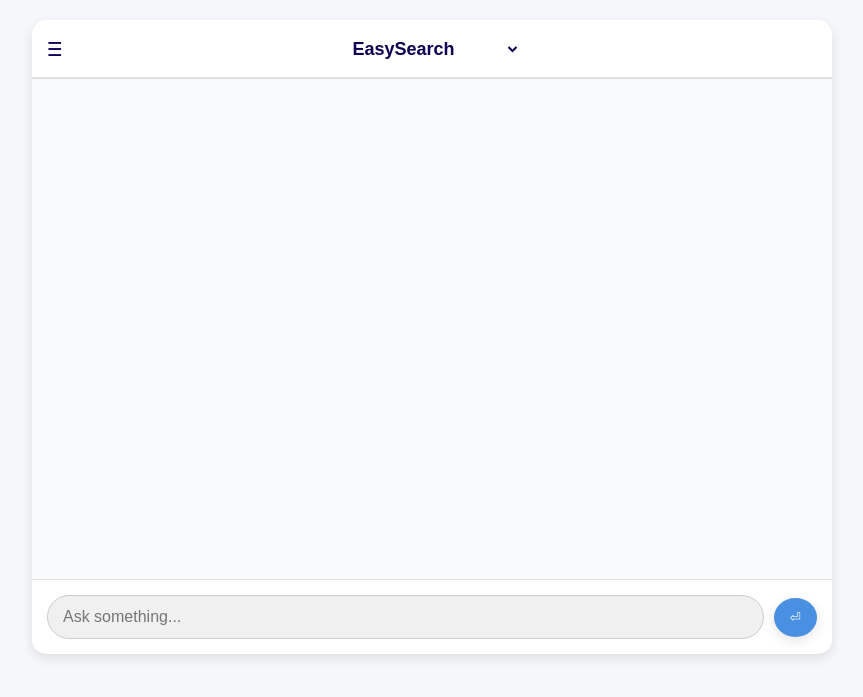
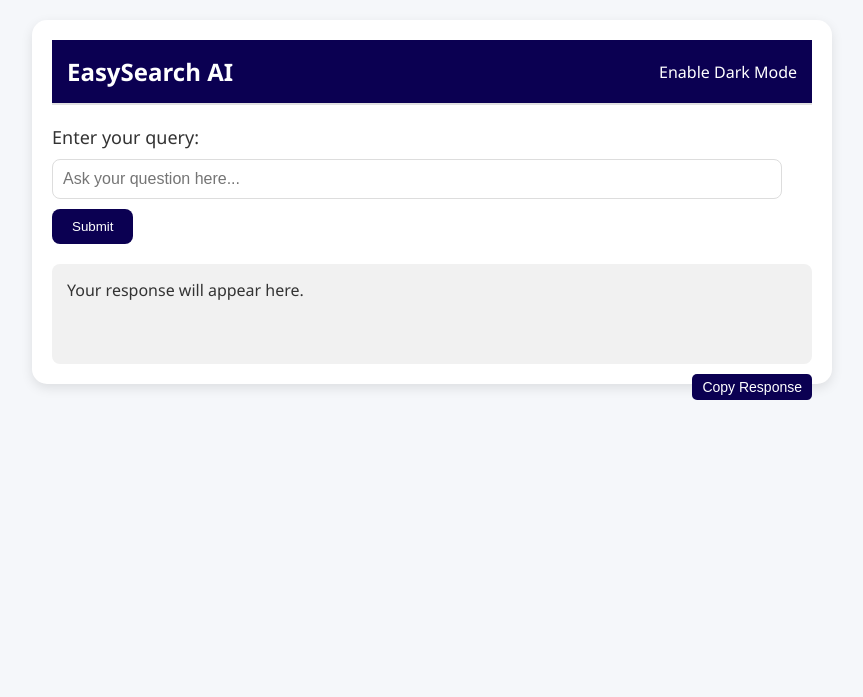
Before and after one commit to ongwaebrowser/ongaiwebservice, a Flask app: page / in a window 1280 px wide. Shown: the top 697 px of the page, without its empty margins (208-1071 px from the left). Run offline with Flask 3, Linux system fonts and the light colour scheme.

Commit message:
Update index.html

```diff
--- a/templates/index.html
+++ b/templates/index.html
@@ -17,6 +17,7 @@
             background-color: #f5f7fa;
             color: #333;
             padding: 20px;
+            transition: background-color 0.3s, color 0.3s;
         }
 
         .container {
@@ -25,366 +26,198 @@
             background-color: #fff;
             border-radius: 15px;
             box-shadow: 0 4px 12px rgba(0, 0, 0, 0.1);
-            overflow: hidden;
+            padding: 20px;
+            transition: background-color 0.3s, color 0.3s;
         }
 
-        /* Header styles */
         .header {
             display: flex;
             justify-content: space-between;
             align-items: center;
             padding: 15px;
-            background-color: #fff;
-            color: #0b0052;
+            background-color: #0b0052;
+            color: white;
             border-bottom: 2px solid #e0e0e0;
-            position: relative;
         }
 
-        /* Center the EasySearch AI dropdown */
-        .header .center {
-            position: absolute;
-            left: 50%;
-            transform: translateX(-50%);
-            font-size: 20px;
-            color: #0b0052;
-            cursor: pointer;
+        .header h1 {
+            font-size: 24px;
         }
 
-        .header select {
-            font-size: 18px;
-            padding: 5px;
-            border: none;
-            background: transparent;
-            color: inherit; /* Inherit color for dark mode */
-            font-weight: bold;
-            cursor: pointer;
+        .input-container {
+            margin-top: 20px;
         }
 
-        /* Menu button on the right */
-        .header .menu {
-            cursor: pointer;
-            font-size: 1.2rem;
-            transition: transform 0.2s ease;
+        .input-container label {
+            font-size: 18px;
+            display: block;
+            margin-bottom: 10px;
         }
 
-        .header .menu:hover {
-            transform: rotate(90deg);
+        .input-container input {
+            width: calc(100% - 30px);
+            padding: 10px;
+            font-size: 16px;
+            border: 1px solid #ddd;
+            border-radius: 8px;
         }
 
-        /* Chat box container */
-        #chat-box {
-            height: 500px;
-            overflow-y: auto;
-            padding: 20px;
-            background-color: #f9fafb;
+        .input-container button {
+            margin-top: 10px;
+            padding: 10px 20px;
+            background-color: #0b0052;
+            color: white;
+            border: none;
+            border-radius: 8px;
+            cursor: pointer;
+            transition: background-color 0.3s;
         }
 
-        /* Chat bubble styling */
-        .chat {
-            margin-bottom: 15px;
-            padding: 12px 20px;
-            border-radius: 25px;
-            max-width: 75%;
-            font-size: 16px;
-            line-height: 1.6;
-            box-shadow: 0 2px 8px rgba(0, 0, 0, 0.1);
-            position: relative;
+        .input-container button:hover {
+            background-color: #0a0048;
         }
 
-        .chat.user-query {
-            background-color: #4A90E2;
-            color: white;
-            margin-left: auto;
-            text-align: right;
-            border-bottom-right-radius: 0;
+        .result {
+            margin-top: 20px;
+            padding: 15px;
+            background-color: #f1f1f1;
+            border-radius: 8px;
+            min-height: 100px;
         }
 
-        .chat.bot-response {
-            background-color: #f0f0f0;
-            color: #333;
-            border-bottom-left-radius: 0;
-            width: 75%;  /* Adjusted width for better reading experience */
-            margin-left: 10px;
+        /* Copy button styles */
+        .copy-button {
+            margin-top: 10px;
+            padding: 5px 10px;
+            font-size: 14px;
+            background-color: #0b0052;
+            color: white;
+            border: none;
+            border-radius: 5px;
+            cursor: pointer;
+            float: right;
         }
 
-        /* Copy button styling */
-        .copy-btn {
-            position: absolute;
-            top: 5px;
-            right: 10px;
-            background-color: #4A90E2;
-            color: white;
-            border: none;
-            padding: 3px 8px;
-            border-radius: 5px;
-            cursor: pointer;
-            font-size: 12px;
-            margin-left: 10px;
-            opacity: 0.8;
+        .copy-button:hover {
+            background-color: #0a0048;
         }
 
-        .copy-btn:hover {
-            background-color: #357ABD;
-            opacity: 1;
-        }
-
-        /* Input area styling */
-        .input-area {
-            display: flex;
-            align-items: center;
-            padding: 15px;
-            background-color: #fff;
-            border-top: 1px solid #e0e0e0;
-        }
-
-        .input-area input {
-            flex: 1;
-            padding: 12px 15px;
-            border: 1px solid #ccc;
-            border-radius: 50px;
-            outline: none;
+        .dark-mode-toggle {
+            margin-left: 20px;
+            cursor: pointer;
+            color: white;
             font-size: 16px;
-            background-color: #f0f0f0;
-            color: #333;
-            transition: all 0.3s ease;
-        }
-
-        .input-area input:focus {
-            border-color: #4a90e2;
-            background-color: white;
-        }
-
-        .input-area button {
-            background-color: #4A90E2;
-            border: none;
-            color: white;
-            padding: 12px 16px;
-            border-radius: 50%;
-            margin-left: 10px;
-            cursor: pointer;
-            box-shadow: 0 4px 12px rgba(0, 0, 0, 0.1);
-            transition: background-color 0.3s ease;
-        }
-
-        .input-area button:hover {
-            background-color: #357ABD;
-        }
-
-        /* Loader animation (3 dots) */
-        .loading-dots {
-            display: flex;
-            justify-content: flex-start;
-            align-items: center;
-            padding-left: 20px;
-        }
-
-        .loading-dots span {
-            width: 8px;
-            height: 8px;
-            background-color: #4A90E2;
-            border-radius: 50%;
-            margin-right: 5px;
-            animation: bounce 0.6s infinite alternate;
-        }
-
-        .loading-dots span:nth-child(2) {
-            animation-delay: 0.2s;
-        }
-
-        .loading-dots span:nth-child(3) {
-            animation-delay: 0.4s;
-        }
-
-        @keyframes bounce {
-            to {
-                opacity: 0.3;
-                transform: translateY(-6px);
-            }
-        }
-
-        /* Scrollbar styling for chat box */
-        #chat-box::-webkit-scrollbar {
-            width: 8px;
-        }
-
-        #chat-box::-webkit-scrollbar-thumb {
-            background-color: rgba(0, 0, 0, 0.2);
-            border-radius: 10px;
-        }
-
-        #chat-box::-webkit-scrollbar-track {
-            background-color: transparent;
         }
 
         /* Dark mode styles */
         .dark-mode {
-            background-color: #1E1E1E;
-            color: #FFFFFF;
+            background-color: #181818;
+            color: white;
         }
 
         .dark-mode .container {
-            background-color: #2C2C2C;
+            background-color: #333;
+        }
+
+        .dark-mode .input-container input {
+            background-color: #444;
+            color: white;
+            border: 1px solid #555;
+        }
+
+        .dark-mode .input-container button,
+        .dark-mode .copy-button {
+            background-color: #444;
         }
 
         .dark-mode .header {
-            background-color: #333;
-            color: #DDD;
+            background-color: #181818;
+            color: white;
         }
 
-        .dark-mode #chat-box {
-            background-color: #242424;
-        }
-
-        .dark-mode .input-area input {
-            background-color: #333;
-            color: #DDD;
-        }
-
-        .dark-mode .input-area button {
-            background-color: #555;
-        }
-
-        .dark-mode select {
-            color: #DDD; /* Select title changes color in dark mode */
-        }
-
-        /* Toast Notification styling */
-        .toast {
-            visibility: hidden;
-            min-width: 250px;
-            margin-left: -125px;
-            background-color: #4A90E2;
-            color: white;
-            text-align: center;
-            border-radius: 25px;
-            padding: 10px;
-            position: fixed;
-            z-index: 1;
-            left: 50%;
-            bottom: 30px;
-            font-size: 16px;
-        }
-
-        .toast.show {
-            visibility: visible;
-            animation: fadein 0.5s, fadeout 0.5s 2.5s;
-        }
-
-        @keyframes fadein {
-            from {
-                bottom: 0;
-                opacity: 0;
-            }
-            to {
-                bottom: 30px;
-                opacity: 1;
-            }
-        }
-
-        @keyframes fadeout {
-            from {
-                bottom: 30px;
-                opacity: 1;
-            }
-            to {
-                bottom: 0;
-                opacity: 0;
-            }
+        .dark-mode .input-container button:hover,
+        .dark-mode .copy-button:hover {
+            background-color: #666;
         }
     </style>
+</head>
+<body>
+
+    <div class="container">
+        <div class="header">
+            <h1>EasySearch AI</h1>
+            <span class="dark-mode-toggle" onclick="toggleDarkMode()">Enable Dark Mode</span>
+        </div>
+
+        <div class="input-container">
+            <label for="query">Enter your query:</label>
+            <input type="text" id="query" placeholder="Ask your question here...">
+            <button onclick="sendQuery()">Submit</button>
+        </div>
+
+        <div id="result" class="result">Your response will appear here.</div>
+        <button class="copy-button" onclick="copyResult()">Copy Response</button>
+    </div>
+
     <script>
-        function toggleMode() {
+        function toggleDarkMode() {
             document.body.classList.toggle('dark-mode');
         }
 
         function sendQuery() {
-            const queryInput = document.getElementById('query');
-            const userQuery = queryInput.value;
-            const chatBox = document.getElementById('chat-box');
-            const sendButton = document.getElementById('send-button');
+            const query = document.getElementById('query').value;
+            if (query.trim() === '') {
+                showToast('Please enter a query');
+                return;
+            }
 
-            if (!userQuery) return;
-
-            // Add user's query to chat
-            const userMessage = `<div class='chat user-query'>${userQuery}</div>`;
-            chatBox.innerHTML += userMessage;
-            chatBox.scrollTop = chatBox.scrollHeight;  // Scroll to bottom
-
-            // Clear input and disable the send button
-            queryInput.value = '';
-            sendButton.disabled = true;
-
-            // Simulate loading dots
-            const loadingDots = `
-                <div class='chat bot-response'>
-                    <div class='loading-dots'>
-                        <span></span><span></span><span></span>
-                    </div>
-                </div>
-            `;
-            chatBox.innerHTML += loadingDots;
-            chatBox.scrollTop = chatBox.scrollHeight;
-
-            // Call API
-            fetch(`/query`, {
+            fetch('/query', {
                 method: 'POST',
                 headers: {
-                    'Content-Type': 'application/json',
+                    'Content-Type': 'application/x-www-form-urlencoded'
                 },
-                body: JSON.stringify({ message: userQuery }),
+                body: new URLSearchParams({
+                    'query': query
+                })
             })
             .then(response => response.json())
             .then(data => {
-                const responseMessage = chatBox.querySelector('.loading-dots').parentElement;
-                responseMessage.innerHTML = `${data.response} <button class="copy-btn" onclick="copyToClipboard('${data.response}')">Copy</button>`;
+                document.getElementById('result').innerHTML = data.response;
             })
             .catch(error => {
-                showToast("An error occurred. Please try again.");
-                chatBox.querySelector('.loading-dots').parentElement.remove();
+                showToast('Error submitting query');
+                console.error('Error:', error);
             });
         }
 
-        function copyToClipboard(text) {
-            navigator.clipboard.writeText(text).then(() => {
-                showToast("Response copied!");
-            }).catch(() => {
-                showToast("Failed to copy.");
+        function copyResult() {
+            const resultText = document.getElementById('result').innerText;
+            navigator.clipboard.writeText(resultText).then(() => {
+                showToast('Response copied to clipboard');
+            }).catch(err => {
+                showToast('Failed to copy');
             });
         }
 
         function showToast(message) {
             const toast = document.createElement('div');
-            toast.classList.add('toast');
             toast.textContent = message;
+            toast.style.position = 'fixed';
+            toast.style.bottom = '20px';
+            toast.style.left = '50%';
+            toast.style.transform = 'translateX(-50%)';
+            toast.style.backgroundColor = '#0b0052';
+            toast.style.color = 'white';
+            toast.style.padding = '10px 20px';
+            toast.style.borderRadius = '5px';
+            toast.style.boxShadow = '0 2px 10px rgba(0, 0, 0, 0.1)';
             document.body.appendChild(toast);
 
             setTimeout(() => {
-                toast.classList.add('show');
-            }, 100);
-
-            setTimeout(() => {
-                toast.classList.remove('show');
-                setTimeout(() => document.body.removeChild(toast), 500);
+                toast.remove();
             }, 3000);
         }
     </script>
-</head>
-<body>
-    <div class="container">
-        <div class="header">
-            <div class="menu" onclick="toggleMode()">☰</div>
-            <div class="center">
-                <select>
-                    <option value="EasySearch">EasySearch</option>
-                    <option value="Search Assistant">Search Assistant</option>
-                </select>
-            </div>
-        </div>
-        <div id="chat-box"></div>
-        <div class="input-area">
-            <input type="text" id="query" placeholder="Ask something..." oninput="document.getElementById('send-button').disabled = !this.value.trim()">
-            <button id="send-button" onclick="sendQuery()" disabled>⏎</button>
-        </div>
-    </div>
+
 </body>
 </html>
```
